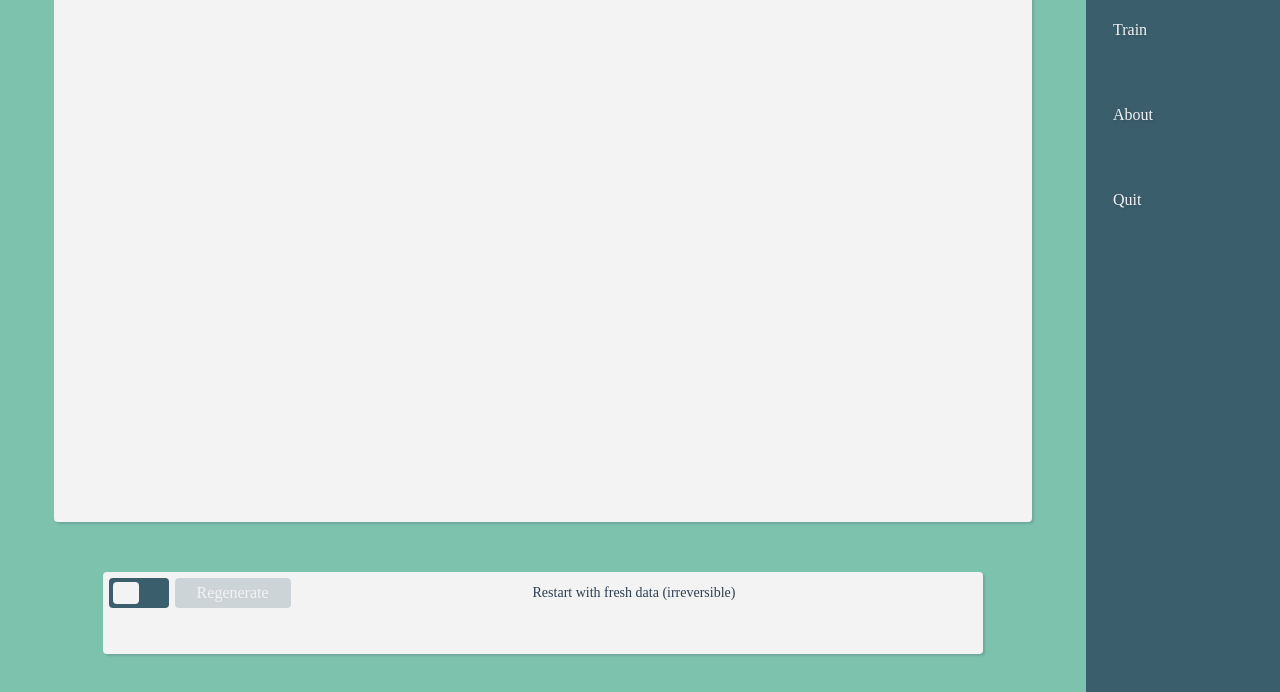
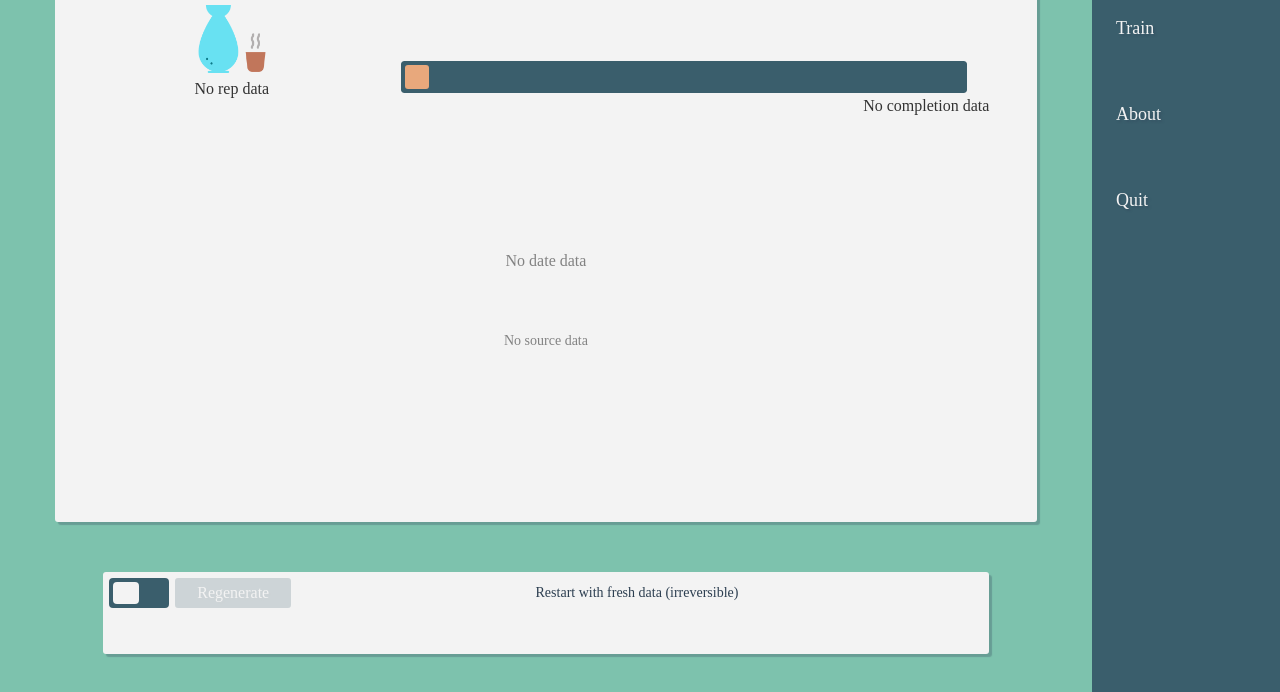
Before and after one commit to galenscovell/kage, an Electron app: page app/index.html in a window 1280 px wide. Shown: the part 108-800 px from the top of the page. Drawn offline with nearby package versions, Linux system fonts and the light colour scheme; no server answers; a web font is replaced by a local one.

Commit message:
implement all dashboard functionality and styling

```diff
--- a/app/css/main.css
+++ b/app/css/main.css
@@ -2,10 +2,11 @@
     --dark-bg: #3a5e6c;
     --light-bg: #f3f3f3;
     --font-light: #f3f3f3;
+    --font-lighter: #828282;
     --font-medium: #e3dac9;
     --font-dark: rgba(44, 62, 80, 1.0);
     --text-shadow: rgba(52, 73, 94, 0.5);
-    --shadow: rgba(52, 73, 94, 0.2);
+    --shadow: rgba(52, 73, 94, 0.3);
 
     --general-theme: #41B3A3;
     --dashboard-theme: #7DC2AD;
@@ -76,6 +77,12 @@ body {
     -webkit-app-region: drag;
 }
 
+.disabled {
+    opacity: 0.2;
+    pointer-events: none;
+}
+
+
 /* List Group */
 .media-object {
     margin-top: 3px;
@@ -112,9 +119,9 @@ body {
 }
 
 .list-group-item {
-    padding: 17px;
+    padding: 14px;
     cursor: pointer;
-    font-size: 16px;
+    font-size: 18px;
     color: var(--font-light);
     width: 160px;
     transition: 0.2s;
@@ -158,8 +165,8 @@ body {
     display: inline-block;
     text-align: center;
     background-color: var(--light-bg);
-    border-radius: 4px;
-    box-shadow: 2px 2px 2px var(--shadow);
+    border-radius: 3px;
+    box-shadow: 3px 3px 1px var(--shadow);
 }
 
 .sub-container-main {
@@ -173,7 +180,7 @@ body {
     position: relative;
     top: 0;
     height: 48px;
-    line-height: 42px;
+    line-height: 44px;
     width: 100%;
     border-top-left-radius: 4px;
     border-top-right-radius: 4px;
@@ -233,6 +240,7 @@ body {
     display: none;
     text-align: center;
     background-color: var(--dashboard-theme);
+    font-family: "Kyokasho", serif;
 }
 
 #dashboard-top {
@@ -242,6 +250,74 @@ body {
 
 #dashboard-header {
     background-color: var(--about-theme);
+}
+
+#dashboard-main {
+    padding: 8px;
+    text-align: center;
+    height: 72%;
+}
+
+#dashboard-main-top {
+    height: 55%;
+    margin-bottom: 6px;
+}
+
+#dashboard-reps {
+    display: inline-block;
+    width: 30%;
+    height: 100%;
+}
+
+#dashboard-reps-icon {
+    width: 100%;
+    height: 68px;
+    margin-bottom: 8px;
+}
+
+#dashboard-reps-icon img {
+    width: auto;
+    height: 100%;
+}
+
+#dashboard-reps-value {
+    width: 100%;
+    height: 16px;
+    line-height: 16px;
+    font-size: 16px;
+}
+
+#dashboard-progress {
+    display: inline-block;
+    width: 65%;
+    height: 100%;
+}
+
+#dashboard-progress-bar {
+    margin-top: 9%;
+}
+
+#dashboard-progress-value {
+    font-size: 16px;
+    margin-right: 40px;
+    text-align: right;
+}
+
+#dashboard-main-middle {
+    height: 20%;
+    margin-top: 16px;
+    font-size: 16px;
+    color: var(--font-lighter);
+}
+
+#dashboard-main-bottom {
+    height: 20%;
+    font-size: 16px;
+    color: var(--font-lighter);
+}
+
+#dashboard-sources {
+    font-size: 14px;
 }
 
 #dashboard-bottom {
@@ -255,7 +331,7 @@ body {
     font-size: 16px;
     background-color: var(--dark-bg);
     color: var(--font-light);
-    border-radius: 4px;
+    border-radius: 3px;
     height: 14px;
     line-height: 14px;
     width: 100px;
@@ -332,7 +408,7 @@ body {
 
 #about-middle {
     height: 100%;
-    border-radius: 2px;
+    border-radius: 3px;
 }
 
 /* Quit */
@@ -469,7 +545,7 @@ body {
 }
 
 
-/** Switches **/
+/** Switches and bars **/
 .switch {
     position: relative;
     display: inline-block;
@@ -519,8 +595,25 @@ input:checked + .slider:before {
     transform: translateX(26px);
 }
 
+.progress-bar {
+    border-radius: 3px;
+    overflow: hidden;
+    width: 90%;
+}
 
-.disabled {
-    opacity: 0.2;
-    pointer-events: none;
+.progress-bar span {
+    display: block;
+    border-radius: 3px;
 }
+
+.bar {
+    background: var(--dark-bg);
+    padding: 4px;
+}
+
+.progress {
+    background: var(--highlight);
+    color: #fff;
+    padding: 12px;
+    width: 0;
+}
--- a/app/index.html
+++ b/app/index.html
@@ -73,6 +73,36 @@
                         <div class="sub-container-header" id="dashboard-header">
                             <p class="container-head-text">Dashboard</p>
                         </div>
+                        <div id="dashboard-main">
+                            <div id="dashboard-main-top">
+                                <div id="dashboard-reps">
+                                    <div id="dashboard-reps-icon">
+                                        <img src="img/sake.png">
+                                    </div>
+                                    <div id="dashboard-reps-value">
+                                        0 reps
+                                    </div>
+                                </div>
+                                <div id="dashboard-progress" class="pull-right">
+                                    <div id="dashboard-progress-bar" class="progress-bar">
+                                      <span class="bar">
+                                        <span class="progress"></span>
+                                      </span>
+                                    </div>
+                                    <div id="dashboard-progress-value">
+                                        0% complete
+                                    </div>
+                                </div>
+                            </div>
+                            <div id="dashboard-main-middle">
+                                Created: [] Last Studied: []
+                            </div>
+                            <div id="dashboard-main-bottom">
+                                <div id="dashboard-sources">
+                                    Sources: none
+                                </div>
+                            </div>
+                        </div>
                     </div>
                 </div>
                 <div id="dashboard-bottom">
--- a/app/main.js
+++ b/app/main.js
@@ -16,7 +16,7 @@ function createWindow() {
         titleBarStyle: 'hidden'
     });
     mainWindow.loadFile(path.join(__dirname, 'index.html'));
-    //mainWindow.webContents.openDevTools();
+    mainWindow.webContents.openDevTools();
     mainWindow.on('closed', () => {
         mainWindow = null;
     });
--- a/app/models/userData.js
+++ b/app/models/userData.js
@@ -20,6 +20,31 @@ class UserData {
         this.currentLessonIndex = 0;
         this.currentReps = 0;
     }
+    getFormattedDateString() {
+        let beganDate = new Date(this.beganDate);
+        let beganMonth = beganDate.getMonth();
+        let beganDay = beganDate.getDay();
+        let beganYear = beganDate.getFullYear();
+        let began = `${beganMonth}-${beganDay}-${beganYear}`;
+        let last = `No days studied`;
+        if (this.lastStudiedDate !== null && this.lastStudiedDate !== undefined) {
+            let lastDate = new Date(this.lastStudiedDate);
+            let lastMonth = lastDate.getMonth();
+            let lastDay = lastDate.getDay();
+            let lastYear = lastDate.getFullYear();
+            last = `${lastMonth}-${lastDay}-${lastYear}`;
+        }
+        return `Created: ${began} | Last Studied: ${last}`;
+    }
+    getFormattedSourcesString() {
+        return `Sources: ${this.sources.join(', ')}`;
+    }
+    getFormattedCompletionString() {
+        return `${this.getFormattedCompletionPctString()} complete`;
+    }
+    getFormattedCompletionPctString() {
+        return `${this.currentLessonIndex / this.totalLessons}%`;
+    }
     /**
      * Iterate across all files in data directory, creating individual entries, packs and lessons.
      *
@@ -36,11 +61,11 @@ class UserData {
      */
     createAsync(entriesPerPack) {
         return __awaiter(this, void 0, void 0, function* () {
-            let subDirs = storage_1.Storage.getDirectories();
+            this.sources = storage_1.Storage.getDirectories();
             let entryMap = new Map();
-            let textMaps = yield UserData.createTextMapsAsync(subDirs);
+            let textMaps = yield this.createTextMapsAsync();
             let entryCount = 0;
-            subDirs.forEach((subDir) => {
+            this.sources.forEach((subDir) => {
                 let subDirEntries = [];
                 let audioFiles = storage_1.Storage.getFilesWithExt(subDir, 'mp3');
                 let textMap = textMaps.get(subDir);
@@ -60,11 +85,11 @@ class UserData {
             this.lessons = this.createLessons(packs);
         });
     }
-    static createTextMapsAsync(subDirs) {
+    createTextMapsAsync() {
         return __awaiter(this, void 0, void 0, function* () {
             let resultMap = new Map();
             const tasks = [];
-            subDirs.forEach((subDir) => {
+            this.sources.forEach((subDir) => {
                 tasks.push(storage_1.Storage.parseCSVAsync(subDir));
             });
             let csvResults = yield Promise.all(tasks);
@@ -83,7 +108,7 @@ class UserData {
      * @returns {Pack[]} Assembled packs.
      */
     createPacks(entryMap, entriesPerPack) {
-        let sources = Array.from(entryMap.keys());
+        let sources = Array.from(this.sources.values());
         let sourceIndexTracker = new Map();
         for (let source of sources) {
             sourceIndexTracker.set(source, 0);
--- a/app/renderer.js
+++ b/app/renderer.js
@@ -20,7 +20,7 @@ let currentPageId = '';
 let $paneElement;
 let $hiddenElement;
 let storage = new storage_1.Storage(process.env.username || process.env.user);
-let userData;
+let userData = null;
 function changePage(pageId) {
     if (currentPageId !== pageId) {
         let $currentContainer = $(`#${currentPageId}-${containerId}`);
@@ -36,15 +36,9 @@ function changePage(pageId) {
         currentPageId = pageId;
     }
 }
-function beginLoad() {
-    $('#splash-content').fadeIn(100, () => __awaiter(this, void 0, void 0, function* () {
-        userData = storage.load();
-        endLoad();
-    }));
-}
-function endLoad() {
-    $('#splash-content').fadeOut(100, () => {
-        changePage(dashboardId);
+function init() {
+    $('#splash-content').fadeIn(500, () => {
+        $('#splash-content').fadeOut(500, () => {
             let $header = $('#header');
             let $primaryContent = $(`#primary-${containerId}`);
             $(`#splash-${containerId}`).appendTo($hiddenElement);
@@ -52,6 +46,9 @@ function endLoad() {
             $primaryContent.appendTo($('.window-content'));
             $header.css('display', 'inline-block');
             $primaryContent.css('display', 'flex');
+            loadDashboard();
+            changePage(dashboardId);
+        });
     });
 }
 function createData(entriesPerPack) {
@@ -59,11 +56,29 @@ function createData(entriesPerPack) {
         userData = yield storage.createAsync(entriesPerPack);
     });
 }
+function loadDashboard() {
+    userData = storage.load();
+    if (userData !== null) {
+        $(`#${dashboardId}-reps-value`).text(`${userData.currentReps} reps`);
+        $(`#${dashboardId}-main-middle`).text(userData.getFormattedDateString());
+        $(`#${dashboardId}-sources`).text(userData.getFormattedSourcesString());
+        $(`#${dashboardId}-progress-value`).text(userData.getFormattedCompletionString());
+        $(`#${dashboardId}-progress-bar.bar.progress`).attr('width', userData.getFormattedCompletionPctString());
+    }
+    else {
+        $(`#${dashboardId}-reps-value`).text('No rep data');
+        $(`#${dashboardId}-main-middle`).text('No date data');
+        $(`#${dashboardId}-sources`).text('No source data');
+        $(`#${dashboardId}-progress-value`).text('No completion data');
+        $(`#${dashboardId}-progress-bar.bar.progress`).attr('width', '0%');
+    }
+}
 document.addEventListener('DOMContentLoaded', () => {
     $paneElement = $(`#pane-${containerId}`);
     $hiddenElement = $(`#hidden-${containerId}`);
     // Nav bar buttons
     $(`#${dashboardId}-${buttonId}`).on('click', () => {
+        loadDashboard();
         changePage(dashboardId);
     });
     $(`#${trainingId}-${buttonId}`).on('click', () => {
@@ -92,11 +107,15 @@ document.addEventListener('DOMContentLoaded', () => {
             $regenButton.addClass('disabled');
         }
     });
-    $(`#${dashboardId}-regenerate-${buttonId}`).on('click', () => {
-        createData(5);
+    $(`#${dashboardId}-regenerate-${buttonId}`).on('click', () => __awaiter(void 0, void 0, void 0, function* () {
+        yield createData(5).then(() => {
+            loadDashboard();
         });
+        // Reset the regen switch and button
+        $(`#${dashboardId}-regenerate-switch-input`).trigger('click');
+    }));
     // Training page functions
     // About page functions
-    beginLoad();
+    init();
 });
 //# sourceMappingURL=renderer.js.map
--- a/app/storage.js
+++ b/app/storage.js
@@ -9,14 +9,13 @@ var __awaiter = (this && this.__awaiter) || function (thisArg, _arguments, P, ge
     });
 };
 Object.defineProperty(exports, "__esModule", { value: true });
+const class_transformer_1 = require("class-transformer");
 const electron_1 = require("electron");
+const fs = require("fs");
 const path = require("path");
-const fs = require("fs");
 require("reflect-metadata");
-const class_transformer_1 = require("class-transformer");
-const class_transformer_2 = require("class-transformer");
+const userData_1 = require("./models/userData");
 const csv = require("neat-csv");
-const userData_1 = require("./models/userData");
 class Storage {
     constructor(configName) {
         let userDataPath = (electron_1.app || electron_1.remote.app).getPath('userData');
@@ -40,7 +39,7 @@ class Storage {
         });
     }
     /**
-     * Attempt to load in a saved version of userData. If not exists, return null;
+     * Attempt to load in a saved version of userData. If not exists, return null.
      *
      * @returns {UserData} The loaded data, or null.
      */
@@ -59,7 +58,7 @@ class Storage {
      * @param {UserData} userData: The data to be saved to disk.
      */
     save(userData) {
-        let serialized = JSON.stringify(class_transformer_2.classToPlain(userData));
+        let serialized = JSON.stringify(class_transformer_1.classToPlain(userData));
         fs.writeFileSync(this.path, serialized);
     }
     /**
--- a/src/main.ts
+++ b/src/main.ts
@@ -19,7 +19,7 @@ function createWindow(): void {
     });
 
     mainWindow.loadFile(path.join(__dirname, 'index.html'));
-    //mainWindow.webContents.openDevTools();
+    mainWindow.webContents.openDevTools();
 
     mainWindow.on('closed', () => {
         mainWindow = null;
@@ -30,9 +30,11 @@ app.on('ready', () => {
     ipcMain.on('close-main-window', function () {
         app.quit();
     });
+
     ipcMain.on('minimize-main-window', function () {
         mainWindow.minimize();
     });
+
     createWindow();
 });
 
```
Also changed, not shown: src/models/userData.ts (+41 -8 lines), src/renderer.ts (+35 -15 lines), src/storage.ts (+5 -7 lines), app/img/sake.png (added), 3 other files. Lines whose indentation alone changed are shown as unchanged.
